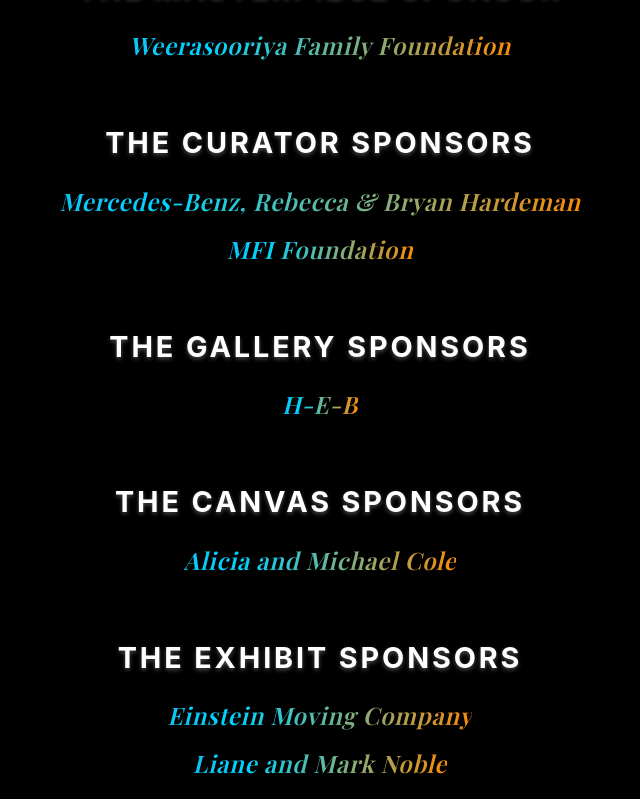
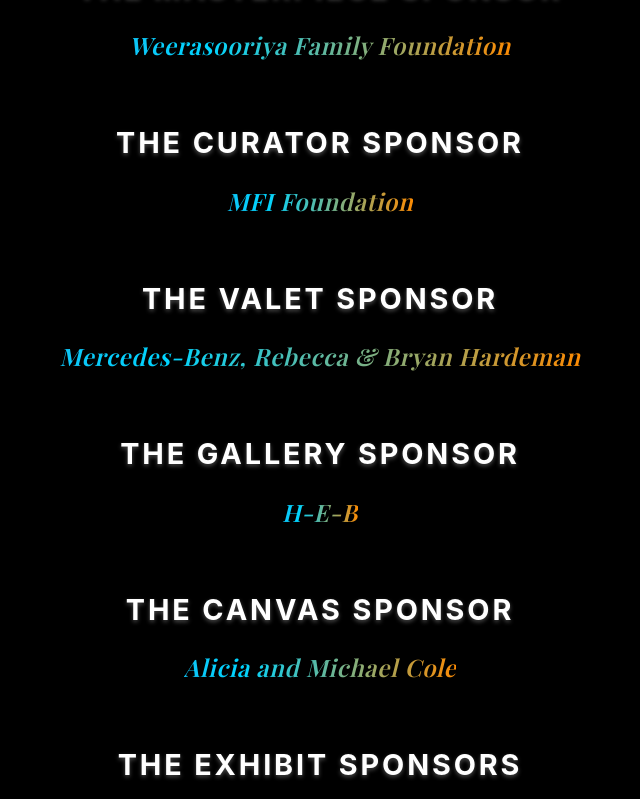
Before and after one commit to ninabrissey/gala-2026, a Next.js app: page / in a window 1280 px wide. Shown: the part 4921-5720 px from the top of the page, without its empty margins (320-960 px from the left). Built offline with nearby package versions, Linux system fonts and the light colour scheme; a web font is replaced by a local one; what @mui/material-nextjs would draw is missing.

Commit message:
Refactor code to simplify sponsor list and add valet sponsor

```diff
--- a/src/components/SponsorsList.tsx
+++ b/src/components/SponsorsList.tsx
@@ -1,30 +1,19 @@
 import React from 'react'
 import { Box, Typography, Container, keyframes } from '@mui/material'
 import { motion } from 'framer-motion'
-import {
-  sponsorsByLevel,
-  SponsorLevel,
-  getSponsorLevels,
-} from '@/data/sponsors'
-
-// Map the level keys to their display names
-const levelDisplayNames: Record<SponsorLevel, string> = {
-  MASTERPIECE: 'THE MASTERPIECE SPONSOR',
-  CURATOR: 'THE CURATOR SPONSORS',
-  GALLERY: 'THE GALLERY SPONSORS',
-  CANVAS: 'THE CANVAS SPONSORS',
-  EXHIBIT: 'THE EXHIBIT SPONSORS',
-}
+import { sponsors, SponsorLevel } from '@/data/sponsors'
 
 const SponsorsList: React.FC = () => {
-  const sponsorLevels = getSponsorLevels()
-
-  // Get sponsors grouped by level
-  const sponsorsByLevelList = sponsorLevels.map((level) => ({
-    level,
-    title: levelDisplayNames[level] || level,
-    sponsors: sponsorsByLevel[level],
-  }))
+  // Map sponsors to include the title with proper pluralization
+  const sponsorsWithTitles = sponsors.map(
+    ({ level, sponsors: sponsorList }) => ({
+      level,
+      title: `THE ${level.charAt(0) + level.slice(1).toLowerCase()} SPONSOR${
+        sponsorList.length > 1 ? 'S' : ''
+      }`,
+      sponsors: sponsorList,
+    })
+  )
 
   return (
     <Container maxWidth="lg" sx={{ backgroundColor: 'black', mt: 8 }}>
@@ -53,7 +42,7 @@
           </Typography>
         </motion.div>
       </Box>
-      {sponsorsByLevelList.map(({ level, title, sponsors }) => (
+      {sponsorsWithTitles.map(({ level, title, sponsors }) => (
         <Box key={level} sx={{ mb: 8 }}>
           <motion.div
             initial={{ opacity: 0, y: 20 }}
@@ -87,7 +76,7 @@
                 gap: 2,
               }}
             >
-              {sponsors.map((sponsorName, index) => (
+              {sponsors.map((sponsorName: string, index: number) => (
                 <motion.div
                   key={`${level}-${index}`}
                   initial={{ opacity: 0, y: 20 }}
--- a/src/data/sponsors.tsx
+++ b/src/data/sponsors.tsx
@@ -1,16 +1,42 @@
 // Define sponsor levels
-export type SponsorLevel = 'MASTERPIECE' | 'CURATOR' | 'GALLERY' | 'CANVAS' | 'EXHIBIT';
+export type SponsorLevel =
+  | 'MASTERPIECE'
+  | 'CURATOR'
+  | 'VALET'
+  | 'GALLERY'
+  | 'CANVAS'
+  | 'EXHIBIT'
 
 // Define sponsor levels and their sponsors
-export const sponsorsByLevel: Record<SponsorLevel, string[]> = {
-  'MASTERPIECE': ['Weerasooriya Family Foundation'],
-  'CURATOR': [
-    'Mercedes-Benz, Rebecca & Bryan Hardeman',
-    'MFI Foundation'
-  ],
-  'GALLERY': ['H-E-B'],
-  'CANVAS': ['Alicia and Michael Cole'],
-  'EXHIBIT': [
+export interface SponsorLevelData {
+  level: SponsorLevel
+  sponsors: string[]
+}
+
+export const sponsors: SponsorLevelData[] = [
+  {
+    level: 'MASTERPIECE',
+    sponsors: ['Weerasooriya Family Foundation'],
+  },
+  {
+    level: 'CURATOR',
+    sponsors: ['MFI Foundation'],
+  },
+  {
+    level: 'VALET',
+    sponsors: ['Mercedes-Benz, Rebecca & Bryan Hardeman'],
+  },
+  {
+    level: 'GALLERY',
+    sponsors: ['H-E-B'],
+  },
+  {
+    level: 'CANVAS',
+    sponsors: ['Alicia and Michael Cole'],
+  },
+  {
+    level: 'EXHIBIT',
+    sponsors: [
       'Einstein Moving Company',
       'Liane and Mark Noble',
       'Barneson Catering',
@@ -20,10 +46,7 @@
       'Rob Hellams',
       'Bill Skeen',
       'Ascension',
-    'Allensworth'
+      'Allensworth',
+    ],
+  },
 ]
-};
-
-// Get all sponsor levels
-export const getSponsorLevels = (): SponsorLevel[] =>
-  Object.keys(sponsorsByLevel) as SponsorLevel[];
```
Lines whose indentation alone changed are shown as unchanged.
